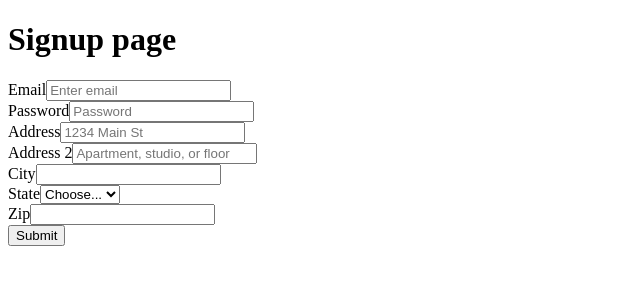
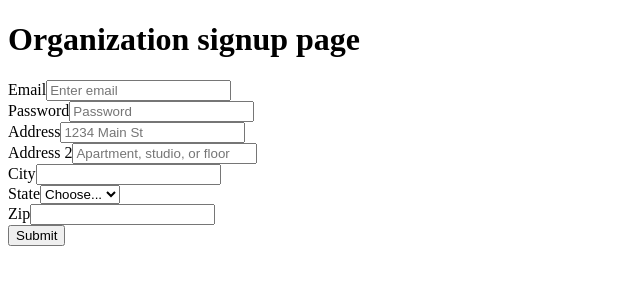
Before and after one commit to Team-Osiris-HR/BlueOcean, a React app: page / in a window 1280 px wide. Shown: the top 300 px of the page, without its empty margins (0-640 px from the left). Built offline with nearby package versions, Linux system fonts and the light colour scheme; the HTML template or start-up script is replaced by a standard one.

Commit message:
Add organizational signup

```diff
--- a/src/components/App.jsx
+++ b/src/components/App.jsx
@@ -4,12 +4,13 @@
 import Col from 'react-bootstrap/Col'
 import Login from './Login.jsx'
 import Signup from './Signup.jsx'
+import OrgSignup from './OrgSignup.jsx'
 
 class App extends React.Component {
   constructor(props) {
     super(props)
     this.state = {
-      render: "signup"
+      render: "organization"
     }
 
     this.renderView = this.renderView.bind(this)
@@ -20,8 +21,10 @@
       return <Login />
     } else if (this.state.render === "signup") {
       return <Signup />
+    } else if (this.state.render === 'organization') {
+      return <OrgSignup />
     } else {
-      return <h1>hello world</h1>
+      return (<h1>hello world</h1>)
     }
   }
 
--- a/src/components/Login.jsx
+++ b/src/components/Login.jsx
@@ -7,7 +7,7 @@
   render() {
     return (
       <Form>
-        <h1>LOG IN PAGE</h1>
+        <h1>Login page</h1>
         <Form.Group className="mb-3" controlId="formBasicEmail">
           <Form.Label>Email address</Form.Label>
           <Form.Control type="email" placeholder="Enter email" />
--- /dev/null
+++ b/src/components/OrgSignup.jsx
@@ -0,0 +1,63 @@
+import React from 'react'
+import Form from 'react-bootstrap/Form'
+import Row from 'react-bootstrap/Row'
+import Col from 'react-bootstrap/Col'
+import Button from 'react-bootstrap/Button'
+
+class OrgSignup extends React.Component {
+
+  render() {
+    return (
+      <Form>
+        <h1>Organization signup page</h1>
+        <Row className="mb-3">
+          <Form.Group as={Col} controlId="formGridEmail">
+            <Form.Label>Email</Form.Label>
+            <Form.Control type="email" placeholder="Enter email" />
+          </Form.Group>
+
+          <Form.Group as={Col} controlId="formGridPassword">
+            <Form.Label>Password</Form.Label>
+            <Form.Control type="password" placeholder="Password" />
+          </Form.Group>
+        </Row>
+
+        <Form.Group className="mb-3" controlId="formGridAddress1">
+          <Form.Label>Address</Form.Label>
+          <Form.Control placeholder="1234 Main St" />
+        </Form.Group>
+
+        <Form.Group className="mb-3" controlId="formGridAddress2">
+          <Form.Label>Address 2</Form.Label>
+          <Form.Control placeholder="Apartment, studio, or floor" />
+        </Form.Group>
+
+        <Row className="mb-3">
+          <Form.Group as={Col} controlId="formGridCity">
+            <Form.Label>City</Form.Label>
+            <Form.Control />
+          </Form.Group>
+
+          <Form.Group as={Col} controlId="formGridState">
+            <Form.Label>State</Form.Label>
+            <Form.Select defaultValue="Choose...">
+              <option>Choose...</option>
+              <option>...</option>
+            </Form.Select>
+          </Form.Group>
+
+          <Form.Group as={Col} controlId="formGridZip">
+            <Form.Label>Zip</Form.Label>
+            <Form.Control />
+          </Form.Group>
+        </Row>
+
+        <Button variant="primary" type="submit">
+          Submit
+        </Button>
+      </Form>
+    )
+  }
+}
+
+export default OrgSignup;
```
Also changed, not shown: 1 other file (tests, documents, lock files or other folders).
